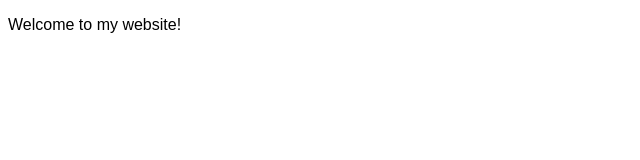
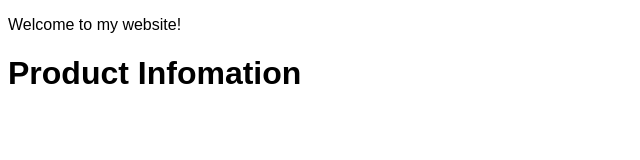
Before and after one commit to camdodge999/my-first-respo-yolo, a plain HTML site: page index.html in a window 1280 px wide. Shown: the whole page, without its empty margins (0-640 px from the left). Drawn offline with Linux system fonts and the light colour scheme.

```diff
--- a/index.html
+++ b/index.html
@@ -10,6 +10,7 @@
     <div class="header">
         <p>Welcome to my website!</p>
     </div>
+    <h1>Product Infomation</h1>
 </body>
 <script src="script.js"></script>
 </html>
```
